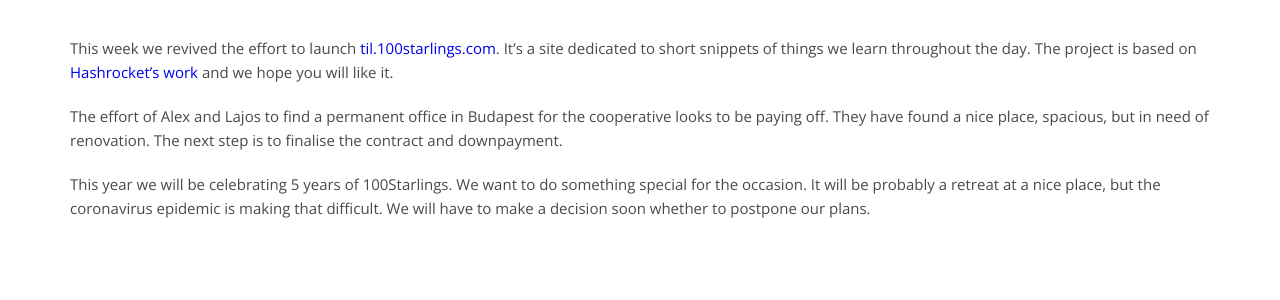
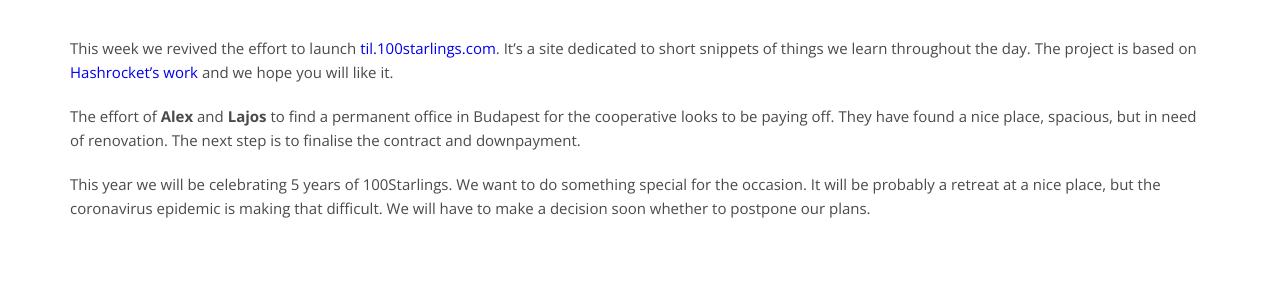
Before and after one commit to 100Starlings/100starlings.github.io, a Jekyll site: the page built from _posts/2020-02-21-week-259.md, in a window 1280 px wide and 942 px high. Shown: the part 474-774 px from the top of the window. Built offline with Jekyll 4.4.1, drawn with Linux system fonts in a browser that asks for light colours; nearby versions of some CDN libraries; comment, search, counter and statistics services are not loaded.

Commit message:
just emboldened people names

```diff
--- a/_posts/2020-02-21-week-259.md
+++ b/_posts/2020-02-21-week-259.md
@@ -8,6 +8,6 @@ tags:   weeknotes
 
 This week we revived the effort to launch [til.100starlings.com](https://til.100starlings.com). It's a site dedicated to short snippets of things we learn throughout the day. The project is based on [Hashrocket's work](https://github.com/hashrocket/tilex) and we hope you will like it.
 
-The effort of Alex and Lajos to find a permanent office in Budapest for the cooperative looks to be paying off. They have found a nice place, spacious, but in need of renovation. The next step is to finalise the contract and downpayment.
+The effort of **Alex** and **Lajos** to find a permanent office in Budapest for the cooperative looks to be paying off. They have found a nice place, spacious, but in need of renovation. The next step is to finalise the contract and downpayment.
 
 This year we will be celebrating 5 years of 100Starlings. We want to do something special for the occasion. It will be probably a retreat at a nice place, but the coronavirus epidemic is making that difficult. We will have to make a decision soon whether to postpone our plans.
```
